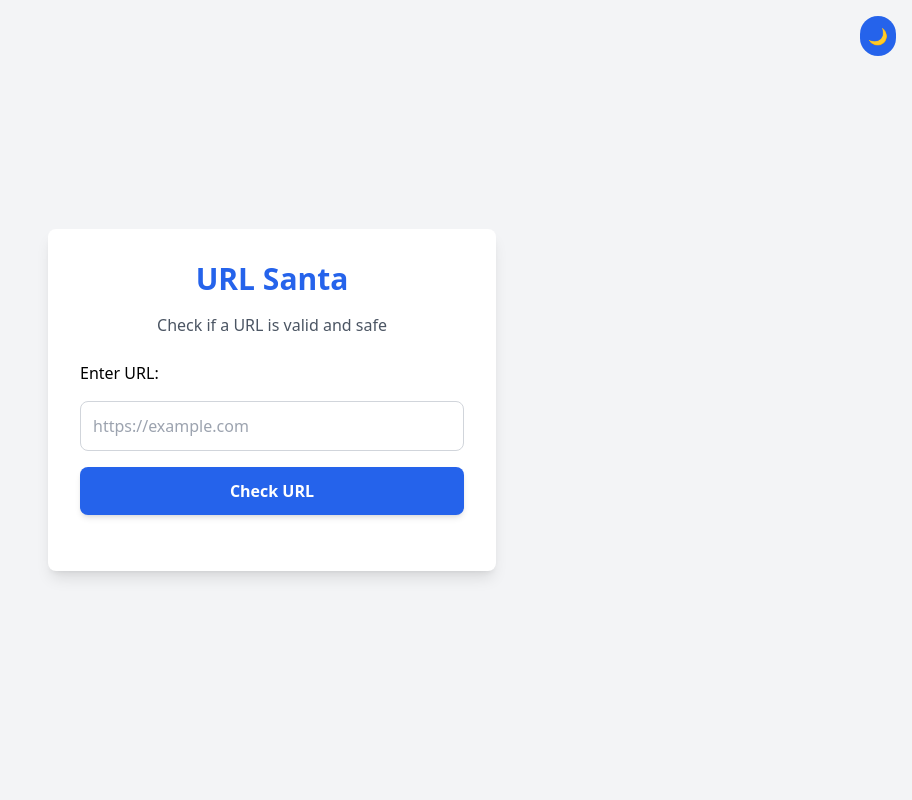
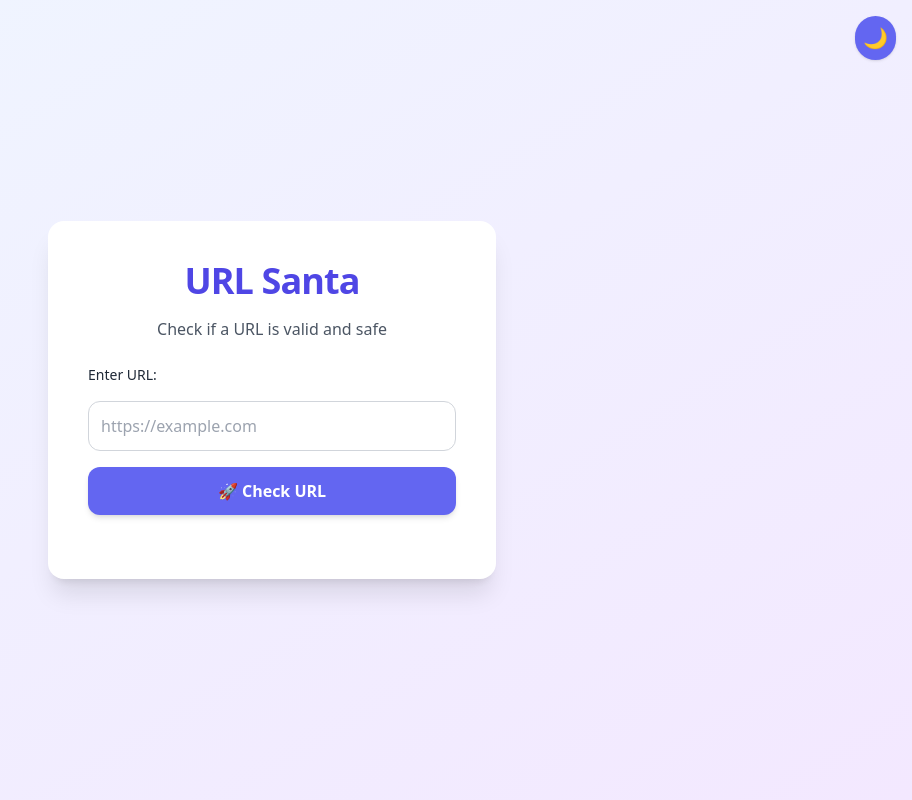
Before and after one commit to terminator2299/URL-Santa, a FastAPI app: page / in a window 1280 px wide. Shown: the whole page, without its empty margins (368-1280 px from the left). Run offline with FastAPI, Linux system fonts and the light colour scheme; some libraries are stand-ins or nearby versions.

Commit message:
Colour theme changed , animations add and dark theme enabled

```diff
--- a/templates/index.html
+++ b/templates/index.html
@@ -1,74 +1,114 @@
 <!DOCTYPE html>
-<html lang="en">
+<html lang="en" class="transition-colors duration-500">
 
 <head>
   <meta charset="UTF-8" />
   <meta name="viewport" content="width=device-width, initial-scale=1" />
   <title>URL Santa</title>
 
+  <script src="https://cdn.tailwindcss.com"></script>
   <script>
-    tailwind = { darkMode: 'class' }
+    tailwind.config = {
+      darkMode: 'class',
+    }
   </script>
-  <script src="https://cdn.tailwindcss.com"></script>
+  <style>
+    @keyframes fadeInUp {
+      0% {
+        opacity: 0;
+        transform: translateY(40px);
+      }
+      100% {
+        opacity: 1;
+        transform: translateY(0);
+      }
+    }
+
+    .animate-fade-in-up {
+      animation: fadeInUp 0.7s ease-out forwards;
+    }
+  </style>
 </head>
 
-<body class="bg-gray-100 font-sans dark:bg-gray-900 dark:text-gray-200">
+<body class="bg-gradient-to-br from-blue-50 to-purple-100 dark:from-gray-900 dark:to-gray-800 text-gray-800 dark:text-gray-100 transition-colors duration-500">
 
-  <!-- Dark Mode Toggle -->
+  <!-- Theme Toggle Button -->
   <div class="absolute top-4 right-4">
-    <button id="theme-toggle" class="p-2 bg-blue-600 text-white rounded-full">🌙</button>
+    <button id="theme-toggle" class="p-2 rounded-full text-xl shadow bg-indigo-500 text-white hover:bg-indigo-600 transition">
+      🌙
+    </button>
   </div>
 
-  <div class="min-h-screen flex flex-col items-center justify-center space-y-6 p-4">
+  <div class="flex flex-col items-center justify-center min-h-screen p-4">
     <div
-      class="bg-white p-8 rounded-lg shadow-lg max-w-md w-full dark:bg-gray-800 dark:text-gray-100 transition-colors duration-300">
-      <h1 class="text-3xl font-bold text-center text-blue-600 mb-4 dark:text-blue-400">URL Santa</h1>
-      <p class="text-center text-gray-600 mb-6 dark:text-gray-400">Check if a URL is valid and safe</p>
+      class="bg-white dark:bg-gray-900 rounded-2xl shadow-xl p-10 w-full max-w-md transform transition-all animate-fade-in-up"
+    >
+      <h1 class="text-4xl font-bold text-center text-indigo-600 dark:text-indigo-400 mb-4 tracking-tight">URL Santa</h1>
+      <p class="text-center text-gray-600 dark:text-gray-400 mb-6">Check if a URL is valid and safe</p>
 
       <form id="url-form" class="space-y-4">
-        <label for="url" class="block font-medium">Enter URL:</label>
+        <label for="url" class="block text-sm font-medium">Enter URL:</label>
         <input type="text" id="url" name="url" required
-          class="w-full p-3 border border-gray-300 rounded-lg focus:outline-none focus:ring-2 focus:ring-blue-500 dark:bg-gray-700 dark:border-gray-600 dark:focus:ring-blue-500"
+          class="w-full p-3 rounded-xl border border-gray-300 dark:border-gray-700 dark:bg-gray-800 focus:outline-none focus:ring-2 focus:ring-indigo-400 transition"
           placeholder="https://example.com" />
 
         <button type="submit"
-          class="w-full py-3 bg-blue-600 text-white font-semibold rounded-lg shadow-md hover:bg-blue-700 focus:outline-none focus:ring-2 focus:ring-blue-500 dark:bg-blue-500 dark:hover:bg-blue-600">
-          Check URL
+          class="w-full py-3 bg-indigo-500 text-white rounded-xl font-semibold hover:bg-indigo-600 transition duration-200 shadow-md hover:shadow-lg">
+          🚀 Check URL
         </button>
       </form>
 
-      <div id="result" class="mt-6 text-center text-lg"></div>
+      <div id="result" class="mt-6 text-center text-lg font-medium"></div>
 
-      <!-- QR Code Display -->
       <div id="qr-container" class="mt-6 flex justify-center hidden">
         <canvas id="qr-code"></canvas>
       </div>
 
       <div id="download-container" class="mt-4 text-center hidden">
         <button id="download-btn"
-          class="py-2 px-4 bg-green-600 text-white rounded hover:bg-green-700 focus:outline-none">Download QR Code</button>
+          class="py-2 px-4 bg-green-500 text-white rounded-xl hover:bg-green-600 transition">
+          ⬇️ Download QR Code
+        </button>
       </div>
     </div>
   </div>
 
-  <!-- QRCode.js from CDN -->
   <script src="https://cdn.jsdelivr.net/npm/qrcode/build/qrcode.min.js"></script>
 
   <script>
+    // Theme toggle logic
     const themeToggle = document.getElementById('theme-toggle');
     const html = document.documentElement;
 
-    if (html.classList.contains('dark')) {
-      themeToggle.textContent = '☀️';
-    } else {
-      themeToggle.textContent = '🌙';
+    function setTheme(mode) {
+      if (mode === 'dark') {
+        html.classList.add('dark');
+        themeToggle.textContent = '☀️';
+        localStorage.setItem('theme', 'dark');
+      } else {
+        html.classList.remove('dark');
+        themeToggle.textContent = '🌙';
+        localStorage.setItem('theme', 'light');
+      }
     }
 
+    // Load saved theme
+    const savedTheme = localStorage.getItem('theme');
+
+    if (savedTheme === 'dark') {
+      setTheme('dark');
+    } else {
+      setTheme('light'); // default to light theme always on first visit
+}
+
+
+    // Toggle on click
     themeToggle.addEventListener('click', () => {
-      html.classList.toggle('dark');
-      themeToggle.textContent = html.classList.contains('dark') ? '☀️' : '🌙';
+      const isDark = html.classList.contains('dark');
+      setTheme(isDark ? 'light' : 'dark');
     });
 
+    // URL checking logic
     const form = document.getElementById('url-form');
     const urlInput = document.getElementById('url');
     const resultDiv = document.getElementById('result');
@@ -80,7 +120,7 @@
     form.addEventListener('submit', async (e) => {
       e.preventDefault();
       const url = urlInput.value.trim();
-      resultDiv.textContent = 'Checking...';
+      resultDiv.textContent = '⏳ Checking...';
       qrContainer.classList.add('hidden');
       downloadContainer.classList.add('hidden');
 
@@ -93,21 +133,13 @@
           resultDiv.textContent = '✅ URL is valid and safe!';
           qrContainer.classList.remove('hidden');
           downloadContainer.classList.remove('hidden');
-
-          QRCode.toCanvas(qrCanvas, url, { width: 180 }, (error) => {
-            if (error) {
-              console.error(error);
-              resultDiv.textContent = 'Error generating QR code.';
-              qrContainer.classList.add('hidden');
-              downloadContainer.classList.add('hidden');
-            }
-          });
+          QRCode.toCanvas(qrCanvas, url, { width: 180 });
         } else {
-          resultDiv.textContent = '❌ Invalid URL. Please enter a correct URL.';
+          resultDiv.textContent = '❌ Invalid URL. Please enter a correct one.';
         }
-      } catch (error) {
-        console.error(error);
-        resultDiv.textContent = 'Error checking URL. Please try again.';
+      } catch (err) {
+        resultDiv.textContent = '⚠️ Error checking URL. Please try again.';
+        console.error(err);
       }
     });
 
```
Also changed, not shown: README.md.
